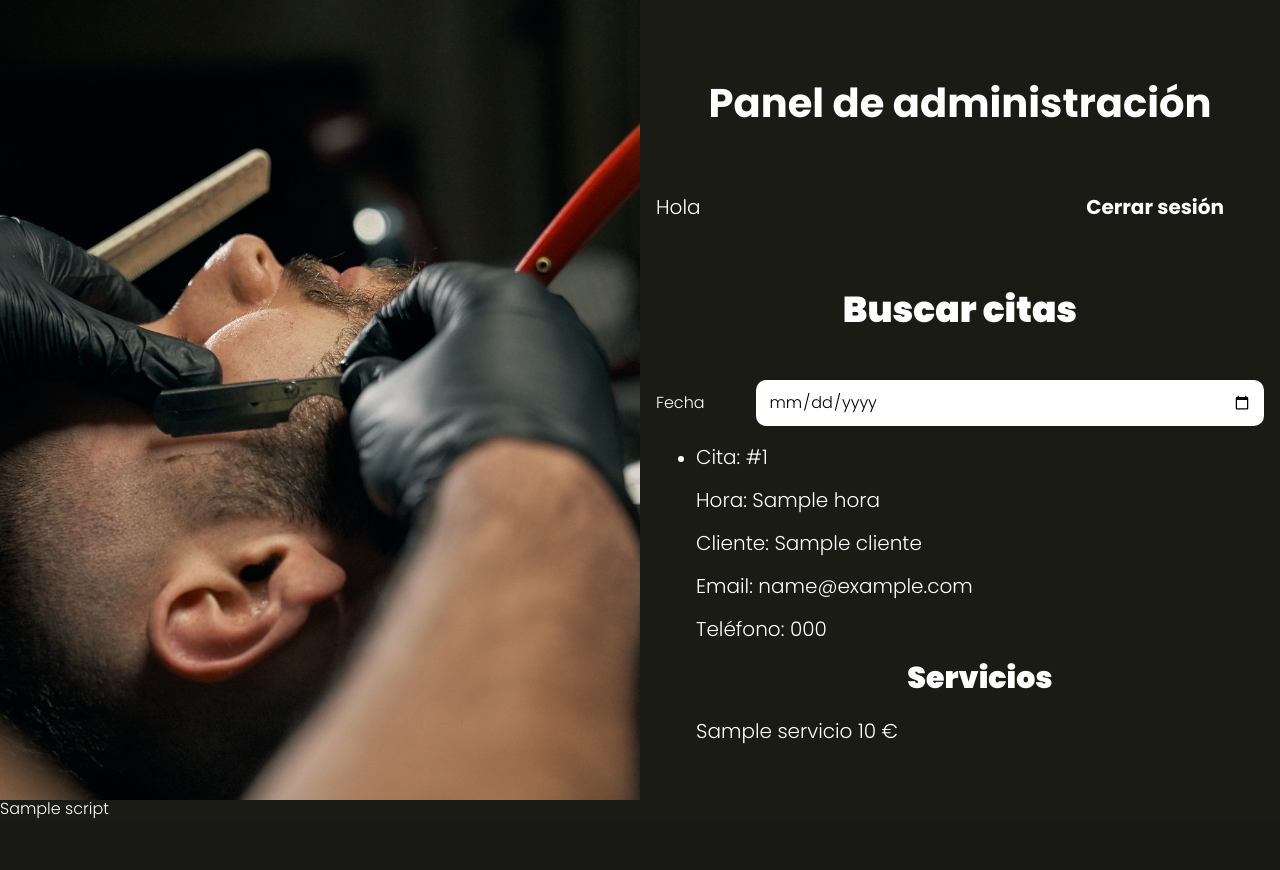
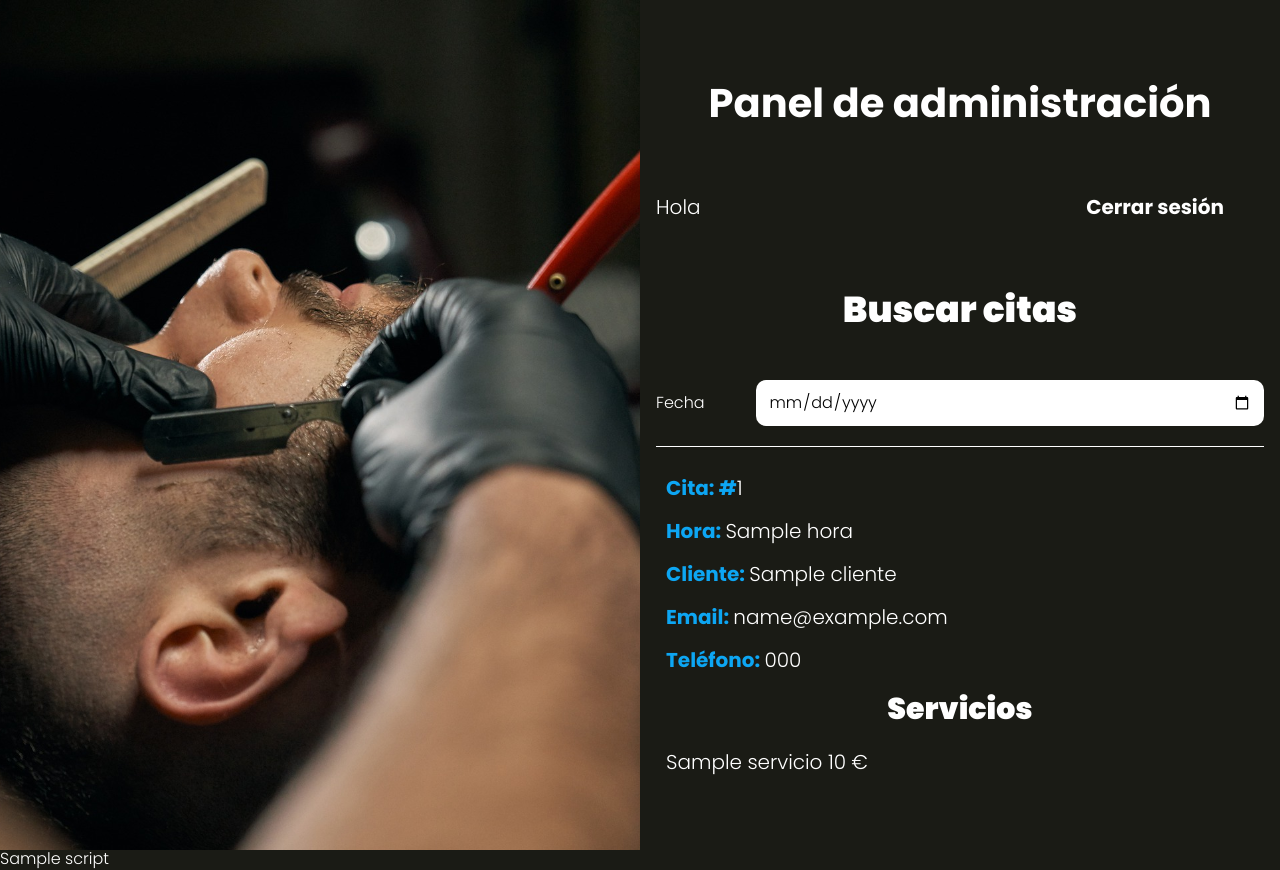
Before and after one commit to AlanMartinezDev/AppSalon, a PHP site: the page made by views/admin/index.php in a window 1280 px wide. Before the commit the page ends 819 px from the top, so only its background shows below. Run offline with PHP 8.4, Linux system fonts and the light colour scheme; the template is opened without the code that fills it: most values are stand-ins (such as "Sample title", 1, 10 or a date in 2020).

Commit message:
CSS de las citas

```diff
--- /dev/null
+++ b/src/scss/layout/_admin.scss
@@ -0,0 +1,22 @@
+@use 'base/variables' as v;
+
+.citas {
+    list-style: none;
+    padding: 0;
+
+    li {
+        padding: 1rem;
+        border-top: 1px solid v.$blanco;
+
+        p {
+            font-weight: v.$bold;
+            color: v.$azul;
+        }
+
+        span,
+        .servicio {
+            font-weight: v.$regular;
+            color: v.$blanco;
+        }
+    }
+}
--- a/src/scss/layout/_index.scss
+++ b/src/scss/layout/_index.scss
@@ -2,3 +2,4 @@
 @forward 'cita';
 @forward 'servicios';
 @forward 'resumen';
+@forward 'admin';
```
Also changed, not shown: public/build/css/app.css, 1 other file.
